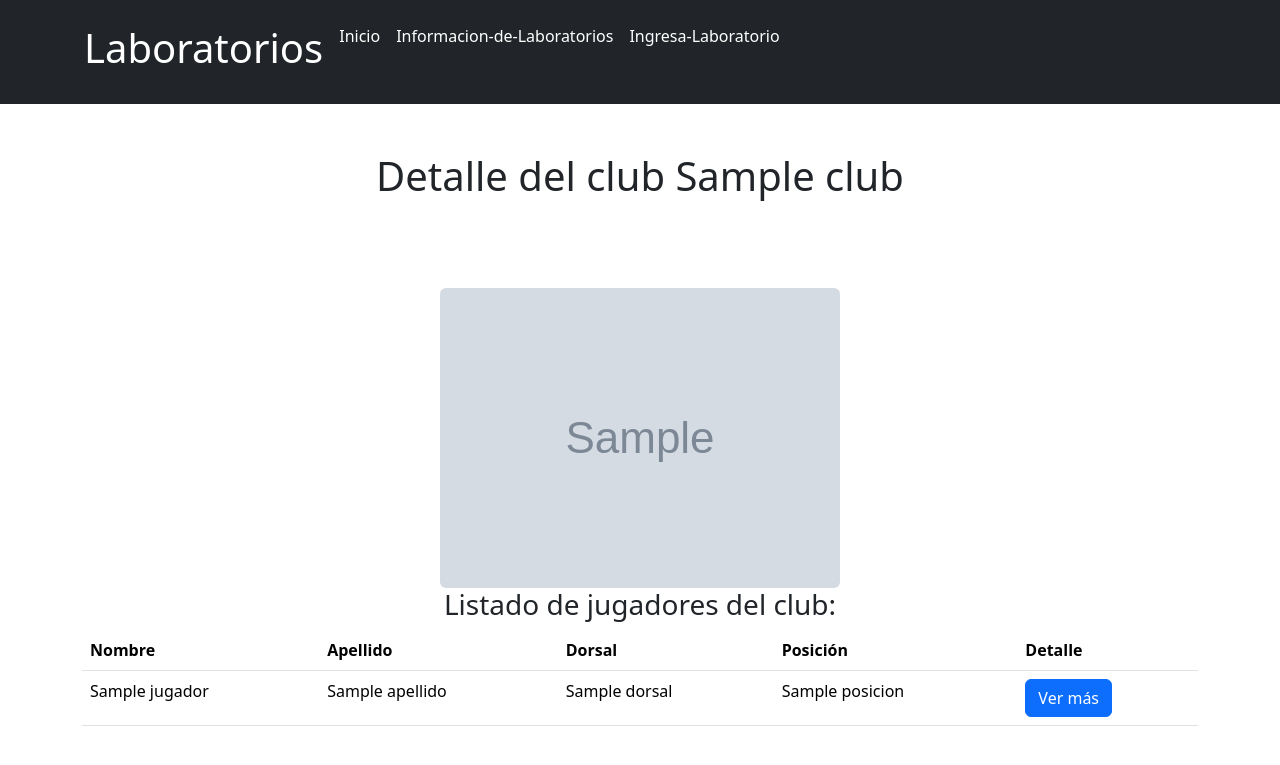
After one commit to marcelolucianosm/practica_final_orm_django, a Django app: template templates/club/detail_club.html in a window 1280 px wide. The commit adds this page. Shown: the top 765 px of the page. Run offline with Django 5.2, Linux system fonts and the light colour scheme; the template is opened without the code that fills it: most values are stand-ins (such as "Sample title", 1, 10 or a date in 2020); grey boxes marked "Sample" are stand-in pictures.

Commit message:
se afina crud

```diff
--- a/config/urls.py
+++ b/config/urls.py
@@ -22,4 +22,5 @@ urlpatterns = [
     path('admin/', admin.site.urls),
     path('', views.IndexView, name='index'),
     path('', include('laboratorio.urls')),
+
 ]
--- a/laboratorio/urls.py
+++ b/laboratorio/urls.py
@@ -4,5 +4,6 @@ from . import views
 urlpatterns = [
     path('laboratorio/', views.LaboratorioView.as_view(), name='laboratorio'),
     path('laboratorio/add', views.LaboratorioAddView.as_view(), name='add_laboratorio'),
-    path('laboratorio/<int:pk>/update/', views.LaboratorioUpdateView.as_view(), name='upd_laboratorio'),
+    path('laboratorio/update/<int:pk>', views.LaboratorioUpdateView.as_view(), name='upd_laboratorio'),
+    path('laboratorio/delete/<int:pk>', views.LaboratorioDeleteView.as_view(), name='del_laboratorio'),
 ]
--- /dev/null
+++ b/templates/club/detail_club.html
@@ -0,0 +1,59 @@
+{% extends "layouts/base.html" %}
+
+{% block contenido %}
+
+    <main class="container">
+        <section>
+            <h1 class="text-center py-5">Detalle del club {{club.nombre}}</h1>
+
+            <div class="d-flex py-3 justify-content-between">
+              {% if  perms.club.can_edit_clubes %}
+                <div>
+                    <a class="btn btn-warning" href="{% url "update_club" club.id %}">Modificar datos del club</a>
+                </div>
+              {% endif %}
+
+              {% if  perms.club.delete_club %}
+                <div>
+                    <a class="btn btn-danger" href="{% url "delete_club" club.id %}">Eliminar club</a>
+                </div>
+              {% endif %}
+
+            </div>
+
+            <div>
+                <img src="{{club.imagen}}" class="rounded mx-auto d-block" alt="club.nombre">
+            </div>
+        </section>
+
+        <section>
+            <h3 class="text-center">Listado de jugadores del club:</h3>
+
+            <table class="table">
+                <thead>
+                  <tr>
+                    <th scope="col">Nombre</th>
+                    <th scope="col">Apellido</th>
+                    <th scope="col">Dorsal</th>
+                    <th scope="col">Posición</th>
+                    <th scope="col">Detalle</th>
+                  </tr>
+                </thead>
+                <tbody>
+                  {% for jugador in jugadores %}
+                    <tr>
+                        <td>{{jugador.nombre}}</td>
+                        <td>{{jugador.apellido}}</td>
+                        <td>{{jugador.dorsal}}</td>
+                        <td>{{jugador.posicion}}</td>
+                        <td>
+                            <a class="btn btn-primary" href="{% url "jugador_detail" jugador.id %}" >Ver más</a>
+                        </td>
+                    </tr>
+                  {% endfor %}
+                </tbody>
+              </table>
+        </section>
+
+    </main>
+{% endblock  %}
--- a/templates/laboratorios/laboratorios.html
+++ b/templates/laboratorios/laboratorios.html
@@ -8,6 +8,7 @@
             <table class="table">
             <thead>
                 <tr>
+                    <th scope="col">Id</th>
                     <th scope="col">Nombre</th>
                     <th scope="col">Ciudad</th>
                     <th scope="col">Pais</th>
@@ -22,9 +23,8 @@
                     <td>{{lab.laboratorio|upper}}</td>
                     <td>{{lab.ciudad}}</td>
                     <td>{{lab.pais}}</td>
-                    <td>Actualizar</td>
-                    <td>Eliminar</td>
-                    <td><a class="btn btn-primary" href="{% url 'upd_laboratorio' %}" class="btn btn-primary" target="_blank">Actualizar Lab</a></td>
+                    <td><a class="btn btn-primary" href="{% url 'upd_laboratorio' pk=lab.id %}" class="btn btn-primary" >Actualizar</a></td>
+                    <td><a class="btn btn-primary" href="{% url 'del_laboratorio' pk=lab.id %}" class="btn btn-primary" >Eliminar</a></td>
                 </tr>
                 {% endfor %}
             </tbody>
--- a/templates/partials/navbar.html
+++ b/templates/partials/navbar.html
@@ -7,9 +7,9 @@
         <ul class="nav col-12 col-lg-auto me-lg-auto mb-2 justify-content-center mb-md-0">
           <li><a href="" class="nav-link px-2 text-white"><h1>Laboratorios</h1></a></li>
           <li><a href="{% url "index" %}" class="nav-link px-2 text-white">Inicio</a></li>
-          <li><a href="{% url "laboratorio" %}" class="nav-link px-2 text-white">Informacion de Laboratorios</a></li>
-          <li><a href="{% url "add_laboratorio" %}" class="nav-link px-2 text-white">Ingresa_Laboratorio</a></li>
-          <li><a href="{% url "upd_laboratorio" pk=1 %}" class="nav-link px-2 text-white">Actualiza_Laboratorio</a></li>
+          <li><a href="{% url "laboratorio" %}" class="nav-link px-2 text-white">Informacion-de-Laboratorios</a></li>
+          <li><a href="{% url "add_laboratorio" %}" class="nav-link px-2 text-white">Ingresa-Laboratorio</a></li>
+
         </ul>
       </div>
     </div>
```
Also changed, not shown: laboratorio/views.py (+10 -0 lines), templates/club/clubs.html (added, +43 -0 lines), templates/club/create_club.html (added, +27 -0 lines), templates/club/delete_club.html (added, +46 -0 lines), templates/club/update_club.html (added, +27 -0 lines), templates/laboratorios/del_laboratorio.html (added, +26 -0 lines).
